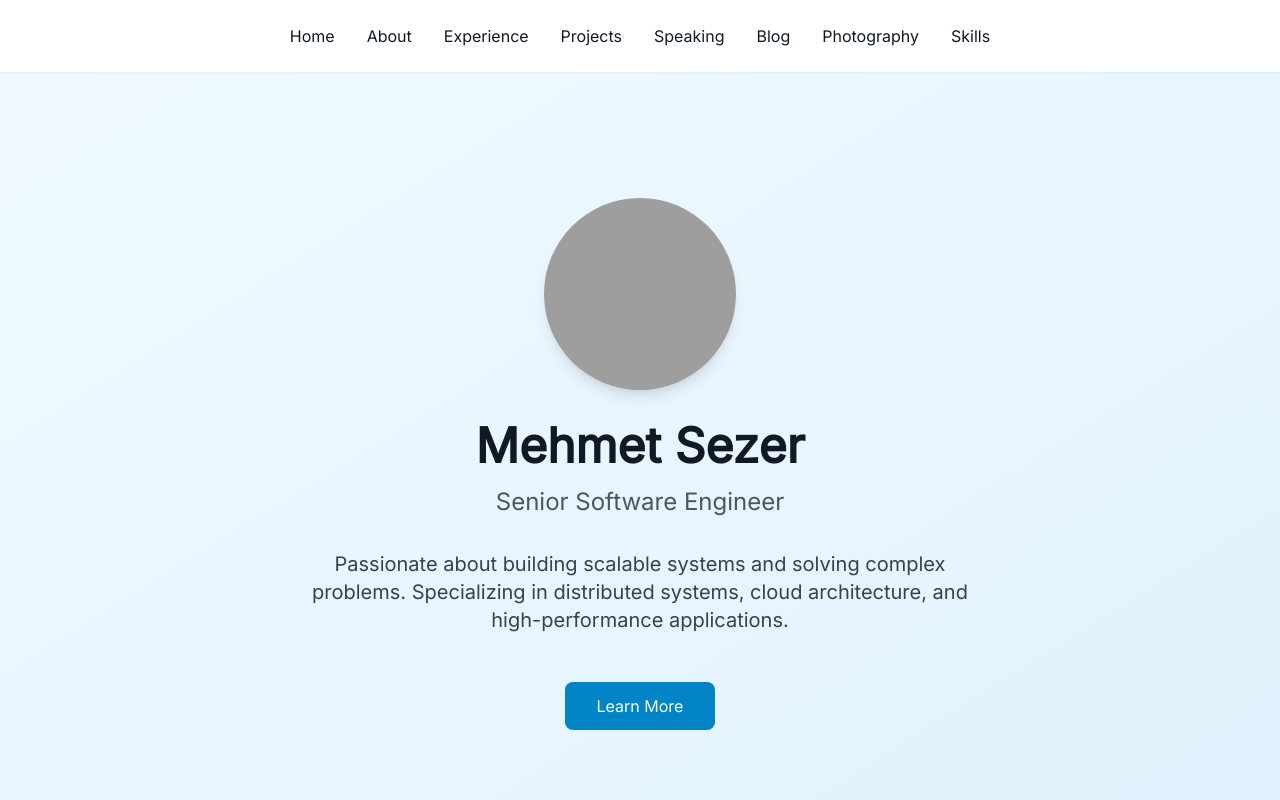
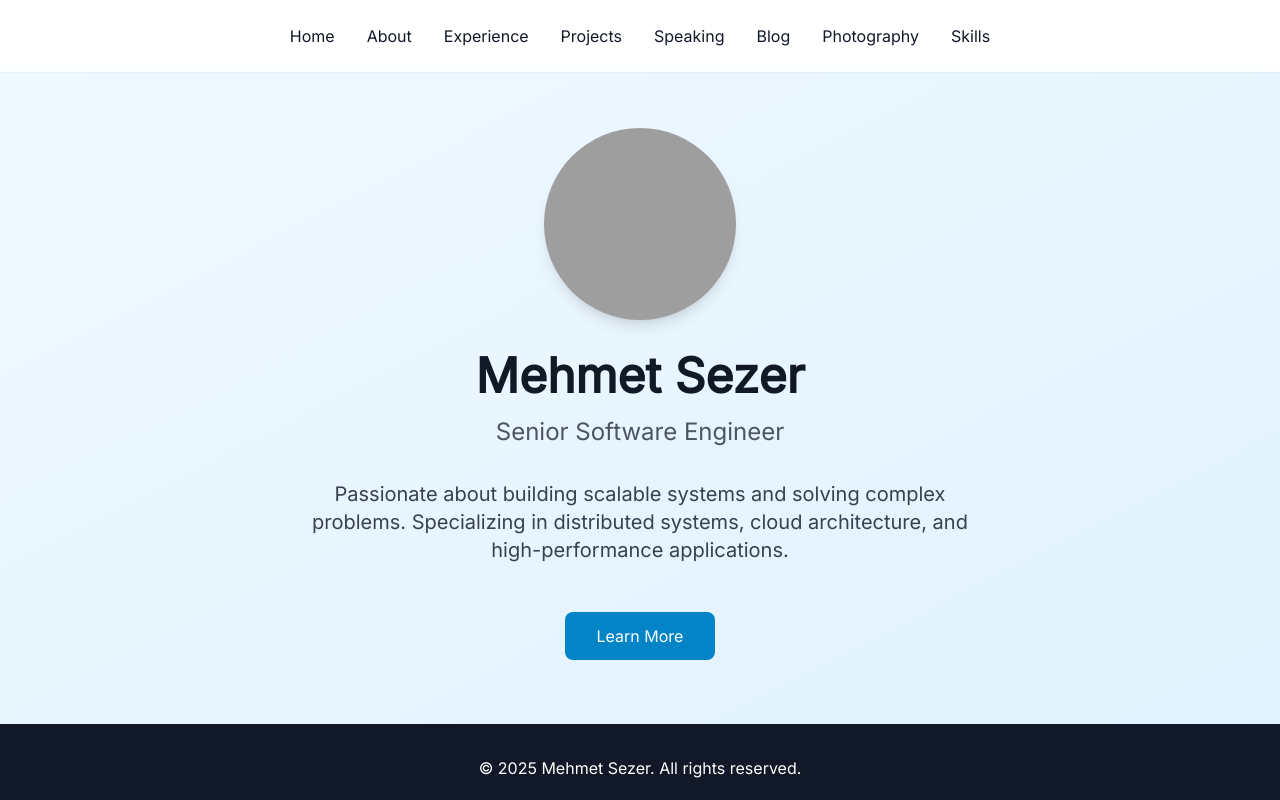
Before and after one commit to mhmtszr/mhmtszr.github.io, an Astro site: page / in a window 1280 px wide. Shown: the top 800 px of the page. Built offline with nearby package versions, Linux system fonts and the light colour scheme; Astro itself is replaced by a stand-in of ours; grey boxes are pictures that could not be loaded.

Commit message:
fixed footer location to bottom

```diff
--- a/src/components/AboutSection.astro
+++ b/src/components/AboutSection.astro
@@ -46,15 +46,8 @@ const socialLinks = [
   }
 ];
 ---
-<style>
-  body {
-    min-height: 100vh;
-    display: flex;
-    flex-direction: column;
-  }
-</style>
 
-<section id="about" class="py-20 bg-white min-h-screen">
+<section id="about" class="py-20 bg-white flex-1">
   <div class="container mx-auto px-4">
     <h2 class="text-3xl font-bold mb-12 text-center">About Me</h2>
 
--- a/src/components/HeroSection.astro
+++ b/src/components/HeroSection.astro
@@ -1,6 +1,6 @@
 ---
 ---
-<section class="min-h-screen flex items-center justify-center bg-gradient-to-br from-primary-50 to-primary-100">
+<section class="flex flex-1 items-center justify-center bg-gradient-to-br from-primary-50 to-primary-100">
   <div class="container mx-auto px-4 py-16 text-center">
     <div class="mb-8">
       <img
--- a/src/components/SkillsSection.astro
+++ b/src/components/SkillsSection.astro
@@ -14,7 +14,7 @@ const skillCategories = [
   }
 ];
 ---
-<section id="skills" class="py-20 bg-white min-h-screen">
+<section id="skills" class="py-20 bg-white flex-1">
   <div class="container mx-auto px-4">
     <h2 class="text-3xl font-bold mb-12 text-center">Skills & Technologies</h2>
     <div class="grid md:grid-cols-2 gap-8 max-w-4xl mx-auto">
--- a/src/layouts/Layout.astro
+++ b/src/layouts/Layout.astro
@@ -19,7 +19,7 @@
     <meta name="generator" content={Astro.generator} />
     <title>{title}</title>
   </head>
-  <body class="bg-gray-50 text-gray-900">
+  <body class="bg-gray-50 text-gray-900 flex flex-col min-h-screen">
     <header class="fixed top-0 w-full bg-white/90 backdrop-blur-sm shadow-sm z-50">
       <nav class="container mx-auto px-4 py-4">
         <div class="flex justify-between items-center md:hidden">
@@ -42,7 +42,7 @@
         </ul>
       </nav>
     </header>
-    <main class="pt-16">
+    <main class="pt-16 flex-1 flex flex-col items-stretch">
       <slot />
     </main>
     <footer class="bg-gray-900 text-white py-8">
```
